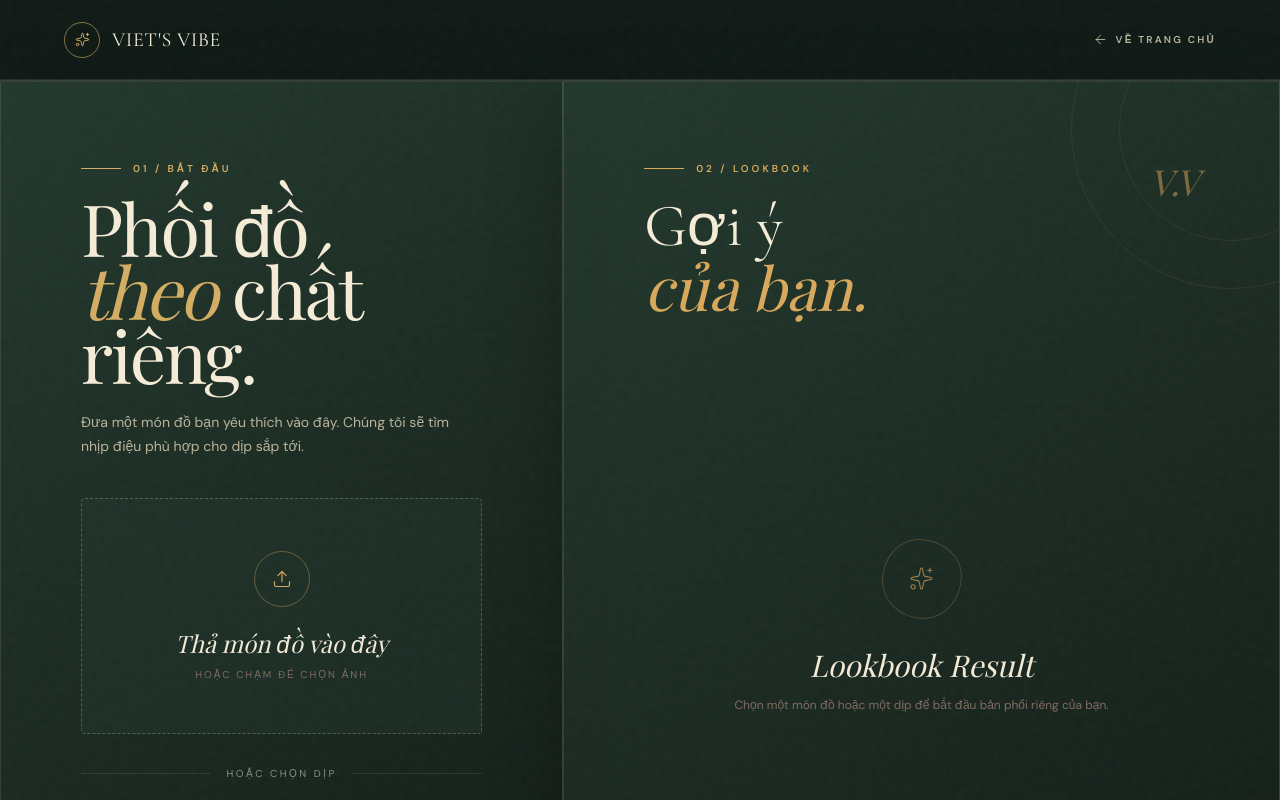
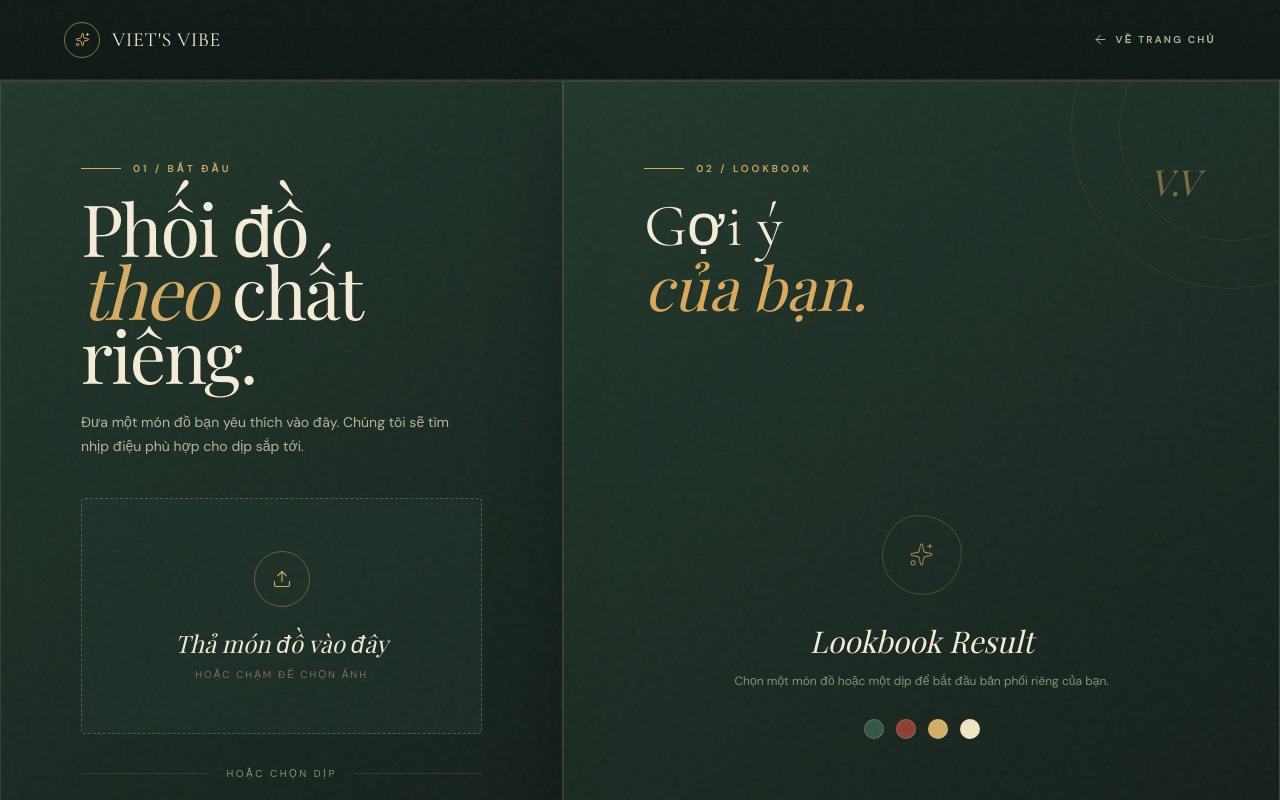
Before and after one commit to Vinh-Duy/AI_ARENA, a Next.js app in the folder viets-vibe/: page /mix-match in a window 1280 px wide. Shown: the top 800 px of the page. Built offline with nearby package versions, Linux system fonts and the light colour scheme.

Commit message:
style: preview heritage palette in lookbook

```diff
--- a/viets-vibe/app/mix-match/page.tsx
+++ b/viets-vibe/app/mix-match/page.tsx
@@ -182,7 +182,7 @@ export default function MixMatchPage() {
             ) : errorMessage ? (
               <motion.div initial={{ opacity: 0 }} animate={{ opacity: 1 }} className="max-w-sm text-center"><p className="font-editorial text-2xl italic text-[#f3ead7]">Chưa thể dệt nên gợi ý.</p><p className="mt-3 text-xs leading-5 text-[#b6a596]">{errorMessage}</p></motion.div>
             ) : (
-              <div className="max-w-sm text-center"><div className="mx-auto mb-7 flex h-20 w-20 items-center justify-center rounded-[46%_54%_48%_52%/52%_46%_54%_48%] border border-[#d9a95b]/25 text-[#d9a95b]/70"><Sparkles size={25} strokeWidth={1} /></div><p className="font-editorial text-3xl italic text-[#f3ead7]">Lookbook Result</p><p className="mt-3 text-xs leading-5 text-[#806c62]">Chọn một món đồ hoặc một dịp để bắt đầu bản phối riêng của bạn.</p></div>
+              <div className="max-w-sm text-center"><div className="mx-auto mb-7 flex h-20 w-20 items-center justify-center rounded-[46%_54%_48%_52%/52%_46%_54%_48%] border border-[#d4ad63]/25 text-[#d4ad63]/70"><Sparkles size={25} strokeWidth={1} /></div><p className="font-editorial text-3xl italic text-[#f5ecd8]">Lookbook Result</p><p className="mt-3 text-xs leading-5 text-[#87937d]">Chọn một món đồ hoặc một dịp để bắt đầu bản phối riêng của bạn.</p><div aria-label="Bảng màu mẫu" className="mt-7 flex justify-center gap-3">{heritagePalette.map((swatch) => <span key={swatch.name} title={swatch.name} className="h-5 w-5 rounded-full border border-[#f5ecd8]/20" style={{ backgroundColor: swatch.color }} />)}</div></div>
             )}
           </div>
 
```
